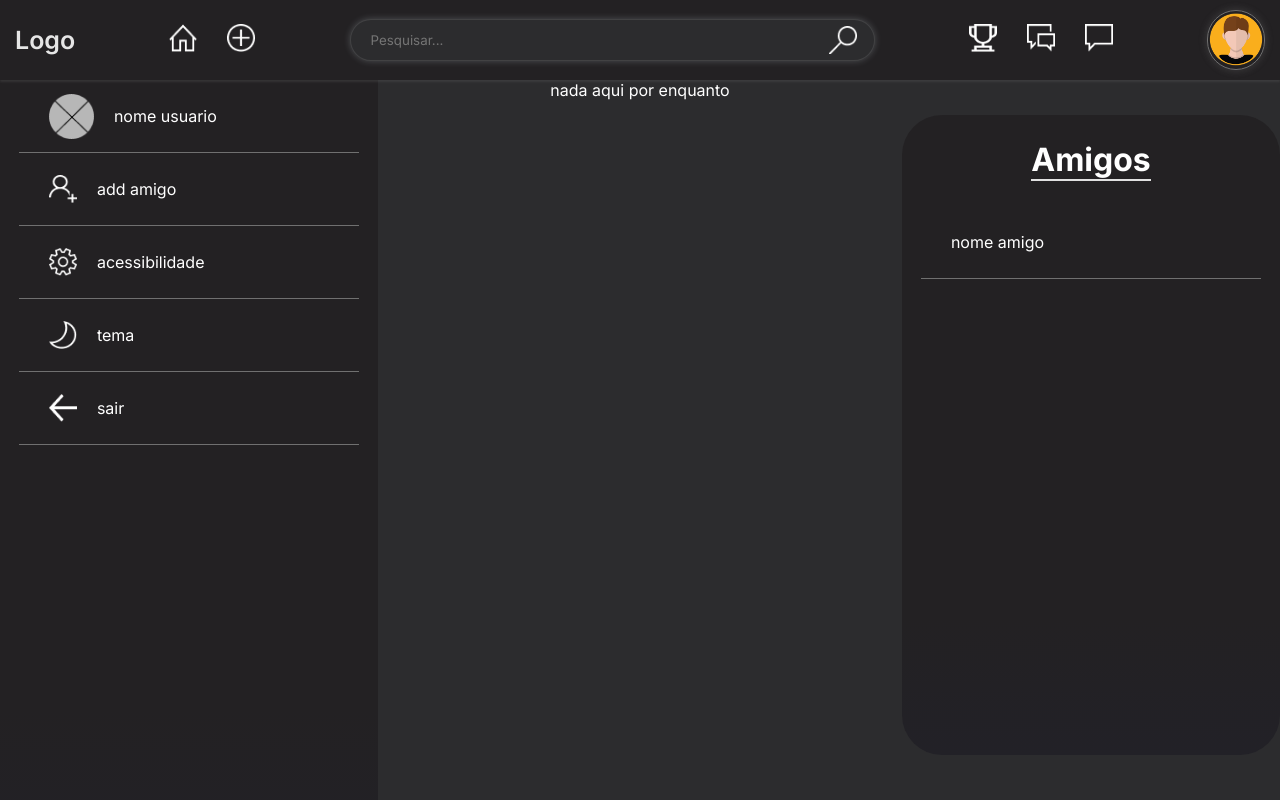
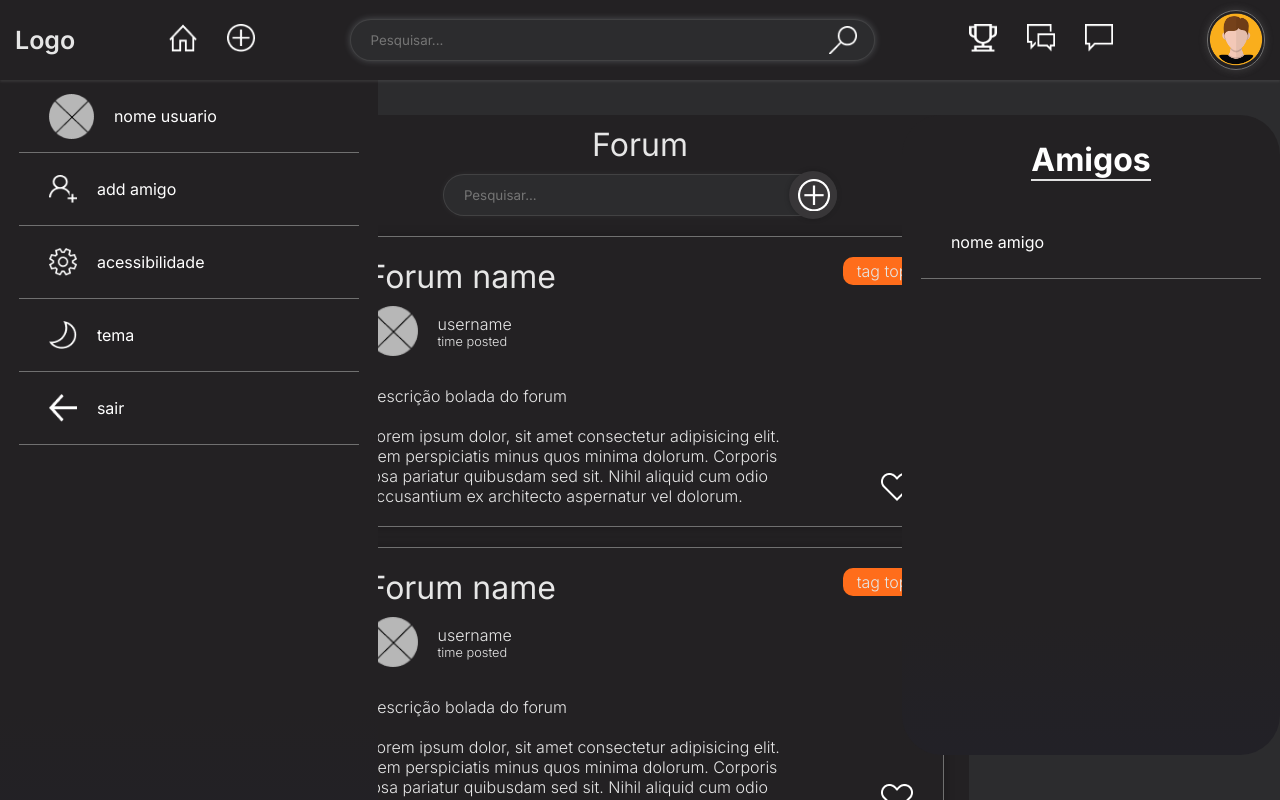
Before and after one commit to lucasbrasantos/ssn, a React (Vite) app in the folder app/: page / in a window 1280 px wide. Both pictures are taken after a click on the picture 1040 px from the left and 38 px from the top of the page. Shown: the top 800 px of the page. Built offline with nearby package versions, Linux system fonts and the light colour scheme.

Commit message:
create forum page and component

```diff
--- a/app/src/components/Forum/Forum.jsx
+++ b/app/src/components/Forum/Forum.jsx
@@ -1,9 +1,23 @@
 import React from 'react'
 
+import ForumBlock from '../ForumBlock/ForumBlock.jsx'
+
+import './style.scss'
+
 const Forum = () => {
-  return (
-    <div>Forum</div>
-  )
+	return (
+		<div id='ForumPage'>
+			<h1 className='pageTitle'>forum</h1>
+
+			<span className='searchSpan'>
+				<input name='search' className='search' type="text" placeholder='Pesquisar...' />
+			</span>
+
+			<ForumBlock/>
+			<ForumBlock/>
+			<ForumBlock/>
+		</div>
+	)
 }
 
 export default Forum
--- /dev/null
+++ b/app/src/components/Forum/style.scss
@@ -0,0 +1,76 @@
+@use '../../styles/abstracts/variables' as *;
+
+
+#ForumPage  {
+
+    width: 657px;
+    min-height: 80vh;
+    border-radius: 30px;
+    background: clr(dark, base);
+    margin: 35px auto;
+    padding: 0 0 20px 0;
+    display: flex;
+    align-items: center;
+    flex-direction: column;
+
+    .pageTitle{
+        text-transform: capitalize;
+        color: clr(text);
+        font-weight: normal;
+        margin: 10px 0;
+    }
+
+
+    .search{
+        width: 100%;
+        height: 40px;
+        padding: 20px 58px 20px 20px;
+        border-radius: 30px;
+
+        outline: none;
+        color: clr(text);
+        border: 0.4px solid rgba(255, 255, 255, 0.10);
+        background: clr(dark, 100);
+        box-shadow: 0px 0px 7px 0px rgba(233, 246, 255, 0.05);
+        position: relative;
+        z-index: 2;
+    }
+
+    .searchSpan{
+        width: 60%;
+        position: relative;
+
+
+        &::after{
+            content: '';
+            background-image: url('../../../src/assets/icons/Vector.png');
+            background-repeat: no-repeat;
+            background-size: cover;
+            height: 32px;
+            aspect-ratio: 1/1;
+            position: absolute;
+            top: 50%;
+            right: 7px;
+            transform: translate(0, -50%);
+            cursor: pointer;
+            z-index: 4;
+        }
+        &::before{
+            content: '';
+            position: absolute;
+
+            background: clr(dark, 200);
+            height: 48px;
+            aspect-ratio: 1/1;
+            border-radius: 100%;
+            box-shadow: 0 0 5px rgba(0, 0, 0, 0.25);
+
+            top: 50%;
+            right: 0px;
+            transform: translate(0, -50%);
+            cursor: pointer;
+            z-index: 3;
+        }
+    }
+
+}
--- /dev/null
+++ b/app/src/components/ForumBlock/ForumBlock.jsx
@@ -0,0 +1,30 @@
+import React from 'react'
+import './style.scss'
+
+
+const ForumBlock = () => {
+	return (
+		<div id='Forum'>
+
+			<h1 className='forumName'>Forum name</h1>
+
+			<div className="userInfo">
+				<img src="../../../src/assets/Icon.png" alt="" />
+				<div>
+					<p className='username'>username</p>
+					<p className='timePosted'>time posted</p>
+				</div>
+			</div>
+
+			<div className="forumInfo">
+				<p>descrição bolada do forum</p><br />
+				<p>Lorem ipsum dolor, sit amet consectetur adipisicing elit. Rem perspiciatis minus quos minima dolorum. Corporis ipsa pariatur quibusdam sed sit. Nihil aliquid cum odio accusantium ex architecto aspernatur vel dolorum.</p>
+			</div>
+
+			<div className="tag">tag top</div>
+			<span className='likes' ><img src="../../../src/assets/icons/fluent-mdl2_heart.png" alt="" /></span>
+		</div>
+	)
+}
+
+export default ForumBlock
--- /dev/null
+++ b/app/src/components/ForumBlock/style.scss
@@ -0,0 +1,78 @@
+@use '../../styles/abstracts/variables' as *;
+
+
+#Forum{
+
+    width: 607px;
+    min-height: 280px;
+    display: flex;
+    flex-direction: column;
+
+    border-radius: 29px;
+    border: 1px solid clr(dark, 400);
+    box-shadow: 0px 0px 11px 0px rgba(0, 0, 0, 0.25);
+
+    padding: 20px 30px;
+    gap: 10px 0;
+
+    color: clr(text);
+    font-weight: 300;
+
+    position: relative;
+    transition: .4s;
+    cursor: pointer;
+    margin-top: 20px;
+
+    &:hover{
+        box-shadow: 0px 0px 11px 0px rgba(220, 220, 220, 0.15);
+    }
+    &:active{
+        transition: .1s;
+        box-shadow: none;;
+    }
+
+
+    .forumName{
+        font-weight: normal;
+    }
+
+
+
+    .userInfo{
+        display: flex;
+        align-items: center;
+        gap: 0 20px;
+
+        img{
+            height: 50px;
+            aspect-ratio: 1/1;
+        }
+
+        .timePosted{
+            font-size: .8rem;
+        }
+    }
+
+    .forumInfo{
+        width: 80%;
+        margin-top: 20px;
+    }
+
+    .likes{
+        position: absolute;
+        bottom: 20px;
+        right: 30px;
+        cursor: pointer;
+    }
+
+    .tag{
+        position: absolute;
+        width: 80px;
+        border-radius: 10px;
+        padding: 4px;
+        text-align: center;
+        background: clr(colors);
+
+        right: 20px;
+    }
+}
--- a/app/src/components/Navbar/Navbar.jsx
+++ b/app/src/components/Navbar/Navbar.jsx
@@ -1,16 +1,28 @@
 import React from 'react'
-import {Link} from 'react-router-dom'
+import {Link, useNavigate} from 'react-router-dom'
+
+import { useComponentContext } from '../../context/ComponentContext';
+
 
 import './style.scss'
 
 const Navbar = () => {
+
+	const {setSelectedComponent} = useComponentContext();
+
+	const handleButtonClick = (component) => {
+		setSelectedComponent(component)
+	}
+
+
 	return (
+
 	<nav className='navbar' id='navbar'>
 		<span className='logo'>Logo</span>
 
 		<div className="col1">
-                    <span><Link to="/"><img src="../../../src/assets/icons/fluent-mdl2_home.png" alt="" /></Link></span>
-                    <span><img src="../../../src/assets/icons/Vector.png" alt="" /></span>
+			<span onClick={() => handleButtonClick('post')} ><img src="../../../src/assets/icons/fluent-mdl2_home.png" alt="" /></span>
+			<span onClick={() => handleButtonClick('createPost')} ><img src="../../../src/assets/icons/Vector.png" alt="" /></span>
 		</div>
 
 		<span className='searchSpan'>
@@ -18,9 +30,9 @@ const Navbar = () => {
 		</span>
 
 		<div className="col2">
-                    <span><img src="../../../src/assets/icons/fluent-mdl2_trophy.png" alt="" /></span>
-                    <span><img src="../../../src/assets/icons/fluent-mdl2_office-chat.png" alt="" /></span>
-                    <span><img src="../../../src/assets/icons/fluent-mdl2_message.png" alt="" /></span>
+			<span onClick={() => handleButtonClick('ranking')} ><img src="../../../src/assets/icons/fluent-mdl2_trophy.png" alt="" /></span>
+			<span onClick={() => handleButtonClick('forum')} ><img src="../../../src/assets/icons/fluent-mdl2_office-chat.png" alt="" /></span>
+			<span onClick={() => handleButtonClick('chat')} ><img src="../../../src/assets/icons/fluent-mdl2_message.png" alt="" /></span>
 		</div>
 
 		<img className="navbarAvatar" src="../../../src/assets/Profile-Avatar-PNG.png" alt="" />
--- a/app/src/components/Navbar/style.scss
+++ b/app/src/components/Navbar/style.scss
@@ -71,7 +71,7 @@
     .search{
         width: 100%;
         height: 40px;
-        padding: 20px;
+        padding: 20px 60px 20px 20px;
         border-radius: 30px;
         outline: none;
         color: clr(text);
--- a/app/src/components/PerfilUsuario/style.scss
+++ b/app/src/components/PerfilUsuario/style.scss
@@ -6,7 +6,7 @@
 .postContainerPerfil{
 
     height: 751px;
-    min-width: 657px;
+    width: 657px;
     margin-top: 35px;
     background-color: white;
     display: flex;
```
Lines whose indentation alone changed are shown as unchanged.
